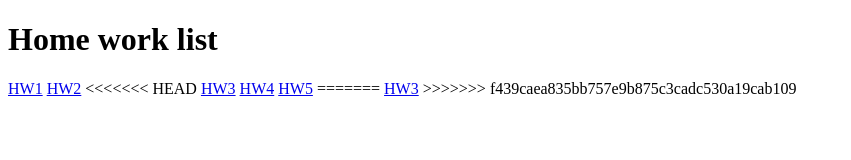
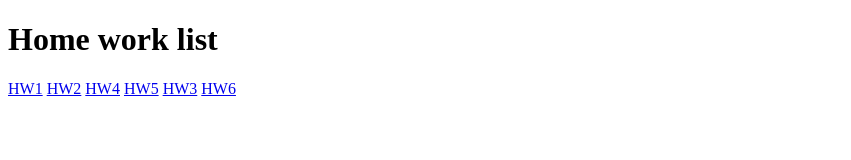
Before and after one commit to DovhanIvan/FE_127_Beetroot-Academy, a plain HTML site: page index.html in a window 1280 px wide. Shown: the whole page, without its empty margins (0-851 px from the left). Drawn offline with Linux system fonts and the light colour scheme.

Commit message:
add hw_6

```diff
--- a/index.html
+++ b/index.html
@@ -10,12 +10,9 @@
 
     <a href="hw_1/index.html">HW1</a>
     <a href="hw_2/index.html">HW2</a>
-<<<<<<< HEAD
-    <a href="hw_3/index.html">HW3</a>
     <a href="hw_4/index.html">HW4</a>
     <a href="hw_5/index.html">HW5</a>
-=======
     <a href="hw_3/form.html">HW3</a>
->>>>>>> f439caea835bb757e9b875c3cadc530a19cab109
+    <a href="hw_6/index.html">HW6</a>
 </body>
 </html>
```
